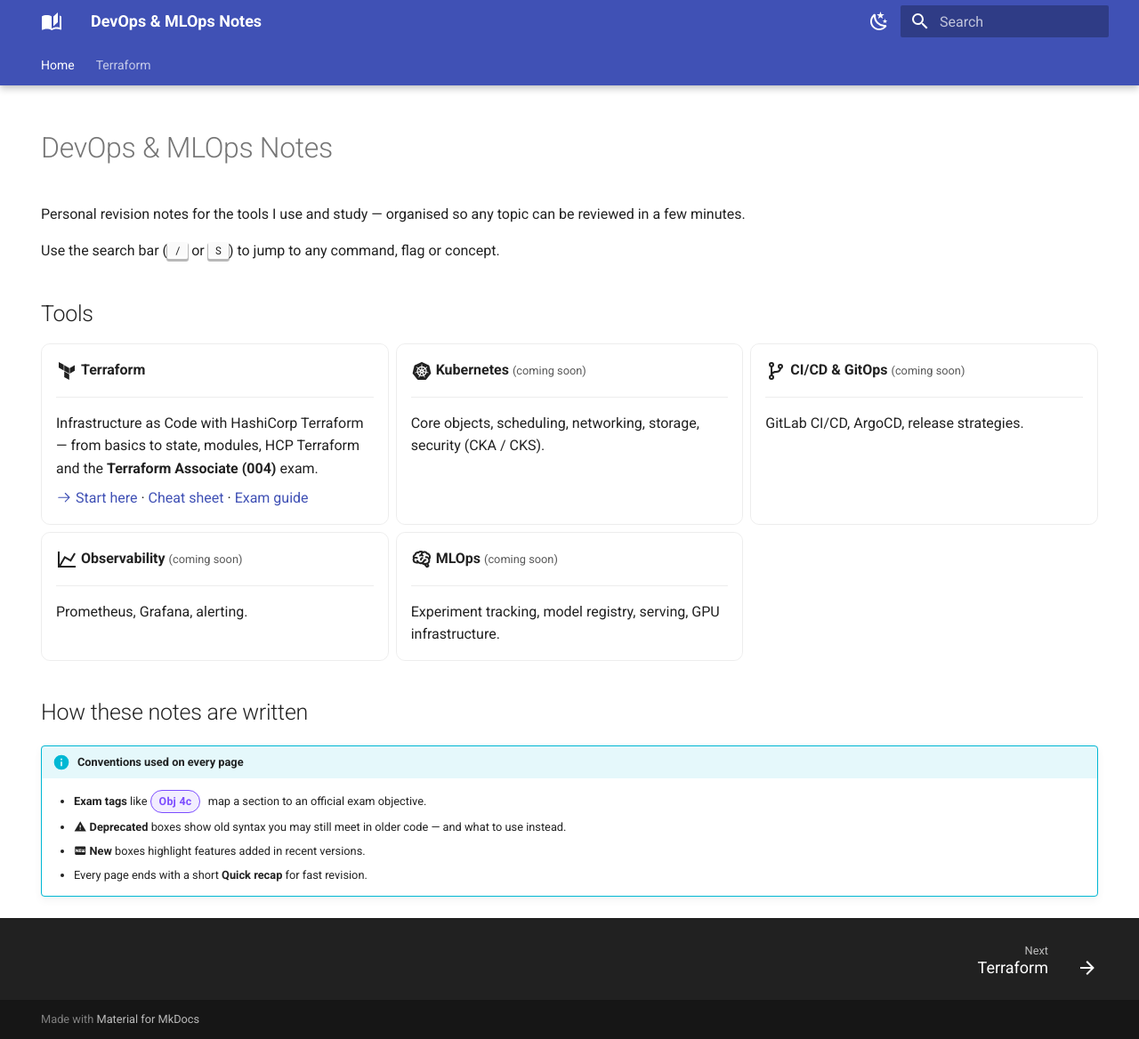
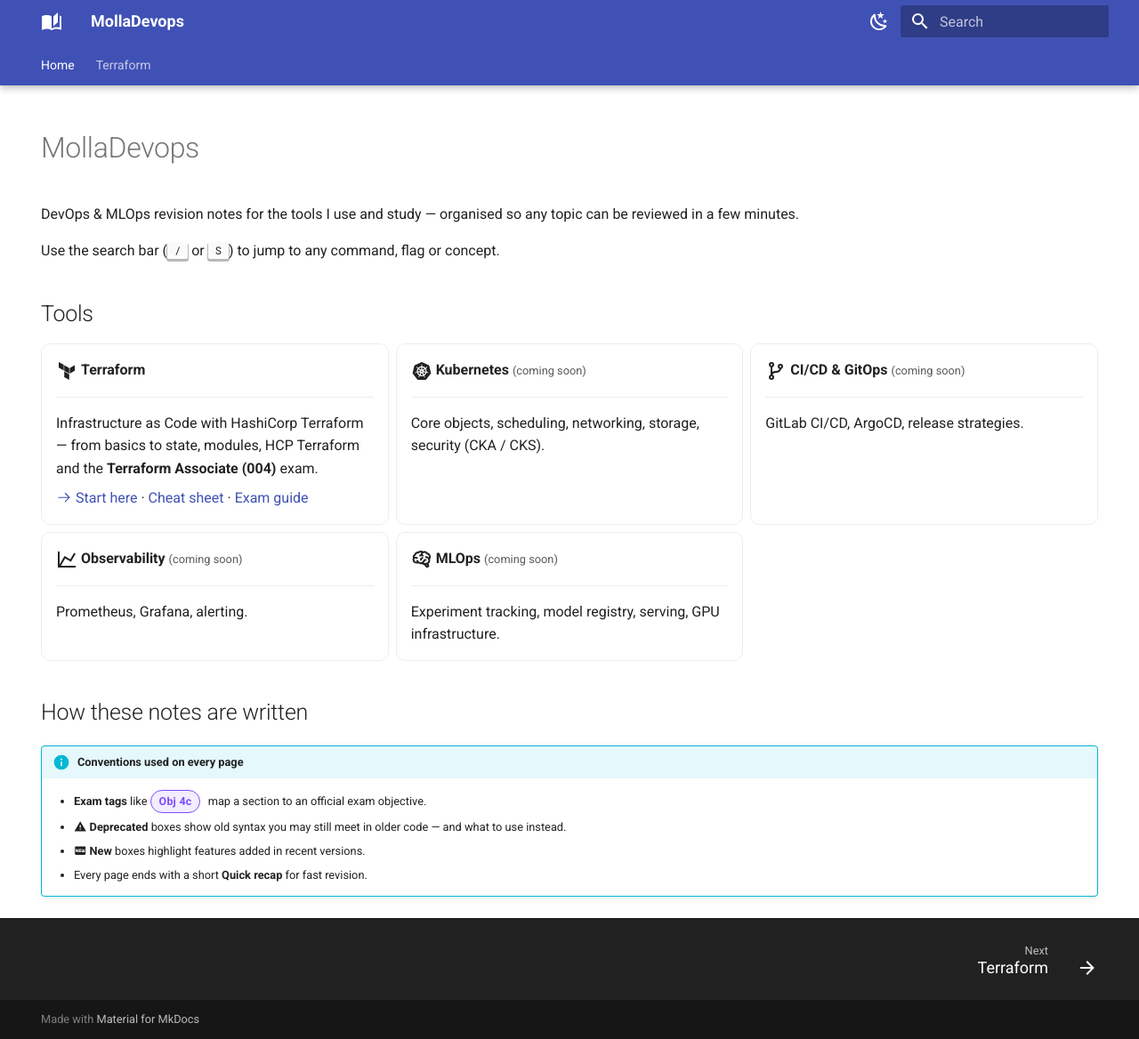
Before and after one commit to abdallahelmalawany/molladevops, an MkDocs documentation site: the page built from docs/index.md, in a window 1280 px wide and 1168 px high. Shown: the whole window at 89% size. Built offline with MkDocs 1.6.1 and Material for MkDocs 9.7.7, drawn with Linux system fonts in a browser that asks for light colours.

Commit message:
Rename site to MollaDevops
Co-Authored-By: Claude Opus 5.5 <noreply@anthropic.com>
Claude-Session: https://claude.ai/code/session_01SrNUgUNfHY1VG5CH5HV4oy

```diff
--- a/docs/index.md
+++ b/docs/index.md
@@ -4,9 +4,9 @@ hide:
   - toc
 ---
 
-# DevOps & MLOps Notes
+# MollaDevops
 
-Personal revision notes for the tools I use and study — organised so any topic can be reviewed in a few minutes.
+DevOps & MLOps revision notes for the tools I use and study — organised so any topic can be reviewed in a few minutes.
 
 Use the search bar (++slash++ or ++s++) to jump to any command, flag or concept.
 
--- a/mkdocs.yml
+++ b/mkdocs.yml
@@ -1,4 +1,4 @@
-site_name: DevOps & MLOps Notes
+site_name: MollaDevops
 site_description: Personal revision notes for DevOps and MLOps tools — Terraform, Kubernetes, CI/CD, MLOps and more.
 site_author: Abdallah Almalawany
 # site_url is set automatically by the GitHub Pages workflow if you uncomment and edit:
```
Also changed, not shown: README.md (+1 -1 lines).
